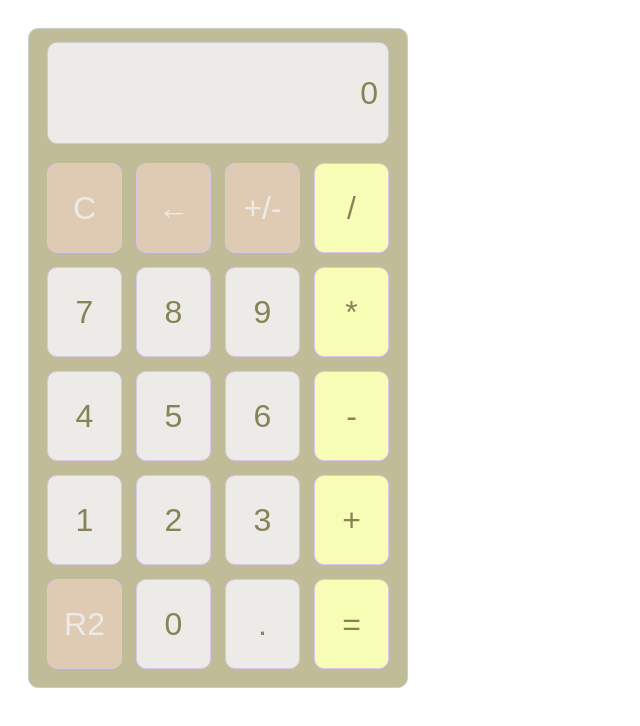
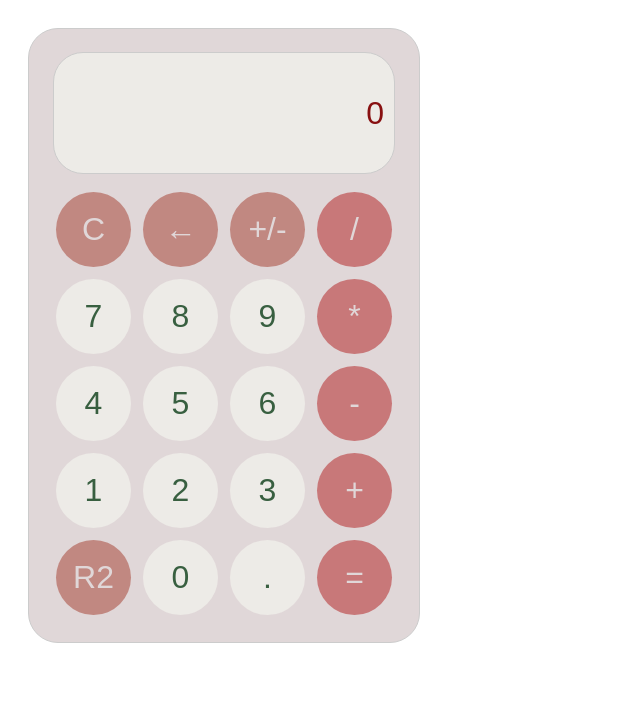
Before and after one commit to 807376899/Calculator, a plain HTML site: page index.html in a window 1280 px wide. Shown: the whole page, without its empty margins (0-640 px from the left). Drawn offline with Linux system fonts and the light colour scheme.

Commit message:
add backspace function and change the style of buttons

```diff
--- a/index.html
+++ b/index.html
@@ -13,9 +13,9 @@
           <td colspan="4"><input type="text" id="result" readonly /></td>
         </tr>
         <tr>
-          <td><button id="clear">C</button></td>
-          <td><button id="backspace">←</button></td>
-          <td><button id="plusMinus">+/-</button></td>
+          <td><button class="function" id="clear">C</button></td>
+          <td><button class="function" id="backspace">←</button></td>
+          <td><button class="function" id="plusMinus">+/-</button></td>
           <td><button class="operator" id="divide">/</button></td>
         </tr>
         <tr>
@@ -37,10 +37,10 @@
           <td><button class="operator" id="add">+</button></td>
         </tr>
         <tr>
-          <td><button id="round2">R2</button></td>
+          <td><button class="function" id="round2">R2</button></td>
           <td><button class="number" id="0">0</button></td>
           <td><button id="decimal">.</button></td>
-          <td><button id="equals">=</button></td>
+          <td><button class="operator" id="equals">=</button></td>
         </tr>
       </tbody>
     </table>
--- a/js/main.js
+++ b/js/main.js
@@ -146,6 +146,7 @@ let clearBtn = document.querySelector("#clear");
 let plusMinusBtn = document.querySelector("#plusMinus");
 let roundToTwoBtn = document.querySelector("#round2");
 let decimal = document.querySelector("#decimal");
+let backspaceBtn = document.querySelector("#backspace");
 
 // Event listeners
 roundToTwoBtn.addEventListener("click", () => {
@@ -256,3 +257,16 @@ equals.addEventListener("click", () => {
     operationFlag = false; // Reset operation flag after equals
   }
 });
+backspaceBtn.addEventListener("click", () => {
+  if (inputFlag) {
+    let inputValue = input.value.toString();
+    if (inputValue.length > 1) {
+      inputValue = inputValue.slice(0, -1);
+      input.value = inputValue;
+      inputNumber = parseFloat(inputValue);
+    } else {
+      input.value = "0";
+      inputNumber = 0;
+    }
+  }
+});
--- a/styles.css
+++ b/styles.css
@@ -3,61 +3,50 @@ body {
 
   padding: 20px;
 }
-.operator,
-#equals,
-.number,
-#decimal,
-#clear,
-#backspace,
-#round2,
-#plusMinus {
+button {
   width: 75px;
-  height: 90px;
-  margin: 5px;
-  border: 1px solid #dac6eb;
-  border-radius: 10px;
+  height: 75px;
+  margin: 4px;
+  border: 0px solid;
+  border-radius: 50px;
   padding: 10px;
   cursor: pointer;
   font: 2em sans-serif;
-  color: #878356;
-}
-.operator,
-#equals {
-  background-color: #f8fdb5;
-}
-.operator:hover {
-  background-color: #dac6eb;
-}
-.number,
-#decimal {
+  color: #385f40;
   background-color: #edebe7;
 }
-#clear,
-#backspace,
-#round2,
-#plusMinus {
-  background-color: #dfcbb3;
-  color: #edebe7;
+.operator {
+  background-color: #c87879;
+  color: #e0d7d8;
+}
+
+.function {
+  background-color: #c18881;
+  color: #e0d7d8;
 }
 input {
   width: 320px;
-  height: 80px;
+  height: 100px;
   font-size: 24px;
   text-align: right;
   padding: 10px;
   border: 1px solid #ccc;
-  border-radius: 10px;
+  border-radius: 30px;
   margin-bottom: 10px;
   font: 2em sans-serif;
-  color: #878356;
+  color: #881011;
   background-color: #edebe7;
 }
 table {
   border: 1px solid #ccc;
-  border-radius: 10px;
-  padding: 10px;
-  background-color: #c0bc97;
+  border-radius: 30px;
+  padding: 20px;
+  background-color: #e0d7d8;
 }
 td {
   text-align: center;
 }
+td button:hover {
+  background-color: #385f40;
+  color: #edebe7;
+}
```
